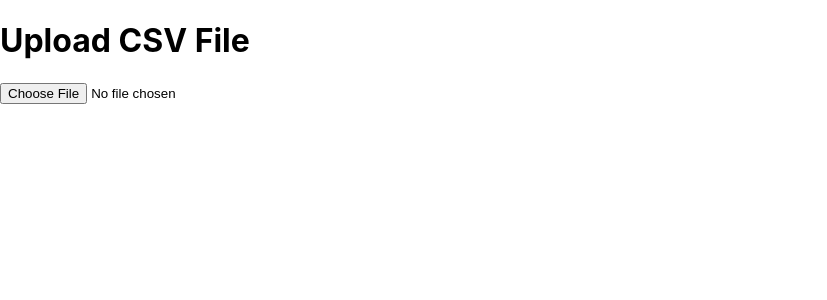
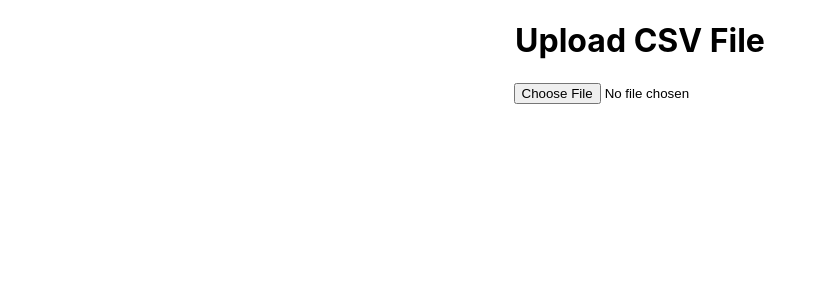
Before and after one commit to matgargano/bios, a React (Create React App) app: page / in a window 1280 px wide. Shown: the top 300 px of the page, without its empty margins (0-827 px from the left). Built offline with nearby package versions, Linux system fonts and the light colour scheme.

Commit message:
maybe shallow

```diff
--- a/src/App.js
+++ b/src/App.js
@@ -1,5 +1,6 @@
 import React, { useState } from "react";
 import Papa from "papaparse";
+import "./App.css";
 
 function App() {
   const [contacts, setContacts] = useState([]);
@@ -10,15 +11,15 @@ function App() {
       Papa.parse(file, {
         header: true,
         skipEmptyLines: true,
-        complete: function (results) {
+        complete: async function (results) {
           setContacts(results.data);
+          await copyHtmlContent(); // Automatically copy HTML after parsing
         },
       });
     }
   };
 
   function nl2br(text) {
-    // Split the text on new lines and filter out empty strings if they exist
     return text.split("\n").map((item, index) => (
       <React.Fragment key={index}>
         {item}
@@ -40,15 +41,8 @@ function App() {
 
   return (
     <div className="App">
-      {contacts.length === 0 && (
-        <>
-          <h1>Upload CSV File</h1>
-          <input type="file" accept=".csv" onChange={handleFileChange} />
-        </>
-      )}
-      {contacts.length > 0 && (
-        <button onClick={copyHtmlContent}>Copy HTML</button>
-      )}
+      <h1>Upload CSV File</h1>
+      <input type="file" accept=".csv" onChange={handleFileChange} />
       <div className="COPYABLE-HTML">
         <div className="agents-listing">
           {contacts.map((contact, index) => (
@@ -68,7 +62,6 @@ function App() {
                 </p>
                 {contact.Cell && (
                   <p className="no-margin agent-single__phone">
-                    <span className="agent__single__icon-phone agent__single__icon"></span>
                     <a href={`tel:+1-${contact.Cell.replace(/[^0-9]/g, "")}`}>
                       {contact.Cell}
                     </a>
@@ -76,7 +69,6 @@ function App() {
                 )}
                 {contact.Email && (
                   <p className="no-margin agent-single__email">
-                    <span className="agent__single__icon-envelope agent__single__icon"></span>
                     <a href={`mailto:${contact.Email}`}>{contact.Email}</a>
                   </p>
                 )}
@@ -91,7 +83,6 @@ function App() {
                       <span class="hide-button">Hide Bio &rarr;</span>
                       <span class="show-button">Show Bio &rarr;</span>
                     </span>
-
                     <div className="my-5 bio">{nl2br(contact.Bio)}</div>
                   </div>
                 )}
```
